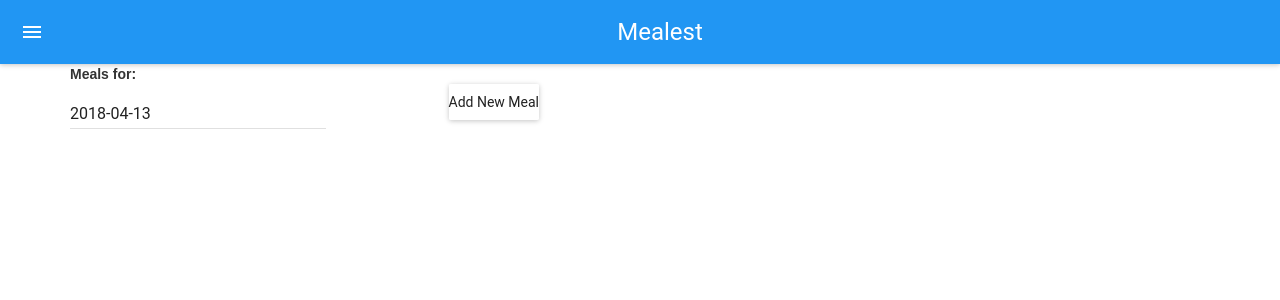
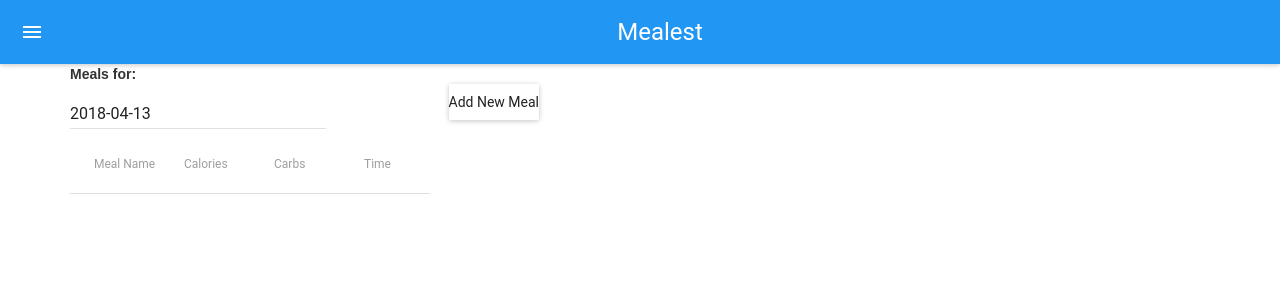
Before and after one commit to dkershner/fullstackFinalProject, a React (Create React App) app in the folder mealtracker/: page / in a window 1280 px wide. Shown: the top 300 px of the page. Built offline with nearby package versions, Linux system fonts and the light colour scheme; what react-tap-event-plugin would draw is missing.

Commit message:
A couple of components

```diff
--- a/mealtracker/src/Dashboard.jsx
+++ b/mealtracker/src/Dashboard.jsx
@@ -4,6 +4,7 @@ import { SelectField, MenuItem, RaisedButton, FlatButton, AppBar } from 'materia
 import DatePicker from 'material-ui/DatePicker';
 import {Label, Container, Row, Col} from 'reactstrap';
 import './App.css';
+import MealList from './MealList.jsx';
 
 
 
@@ -11,7 +12,8 @@ class Dashboard extends Component {
   constructor(props){
       super(props)
       this.state={
-        date:this.getDate()
+        date:this.getDate(),
+        meals:{}
       }
       this.getDate=this.getDate.bind(this)
       this.changeDate=this.changeDate.bind(this)
@@ -49,7 +51,11 @@ class Dashboard extends Component {
               <br/>
               <RaisedButton> Add New Meal </RaisedButton>
             </Col>
-
+          </Row>
+          <Row>
+            <Col lg={4} md={5} sm={5} xs={5}>
+              <MealList meals={this.state.meals}/>
+            </Col>
           </Row>
         </Container>
       </div>
--- /dev/null
+++ b/mealtracker/src/Meal.jsx
@@ -0,0 +1,24 @@
+import React, { Component } from 'react';
+import {
+  Table,
+  TableBody,
+  TableHeader,
+  TableHeaderColumn,
+  TableRow,
+  TableRowColumn,
+} from 'material-ui/Table';
+
+class Meal extends Component {
+  render() {
+    return (
+      <TableRow>
+        <TableRowColumn>{this.props.name}</TableRowColumn>
+        <TableRowColumn>{this.props.cals}</TableRowColumn>
+        <TableRowColumn>{this.props.carbs}</TableRowColumn>
+        <TableRowColumn>{this.props.time}</TableRowColumn>
+      </TableRow>
+
+    );
+  }
+}
+export default Meal;
--- /dev/null
+++ b/mealtracker/src/MealList.jsx
@@ -0,0 +1,40 @@
+import React, { Component } from 'react';
+import {
+  Table,
+  TableBody,
+  TableHeader,
+  TableHeaderColumn,
+  TableRow,
+  TableRowColumn,
+} from 'material-ui/Table';
+import Meal from './Meal.jsx';
+import _ from 'lodash';
+
+
+class MealList extends Component {
+  buildComps(meals) {
+    return _.map(meals, meal => (<Meal key={meal.meal + meal.name} {...meal}/>))
+  }
+  render() {
+    return (
+      <div>
+      <Table>
+        <TableHeader displaySelectAll={false} adjustForCheckbox={false}>
+          <TableRow>
+            <TableHeaderColumn>Meal Name</TableHeaderColumn>
+            <TableHeaderColumn>Calories</TableHeaderColumn>
+            <TableHeaderColumn>Carbs</TableHeaderColumn>
+            <TableHeaderColumn>Time</TableHeaderColumn>
+          </TableRow>
+        </TableHeader>
+        <TableBody displayRowCheckbox={false}>
+          {this.buildComps(this.props.meals)}
+        </TableBody>
+      </Table>
+      </div>
+
+
+    );
+  }
+}
+export default MealList;
```
